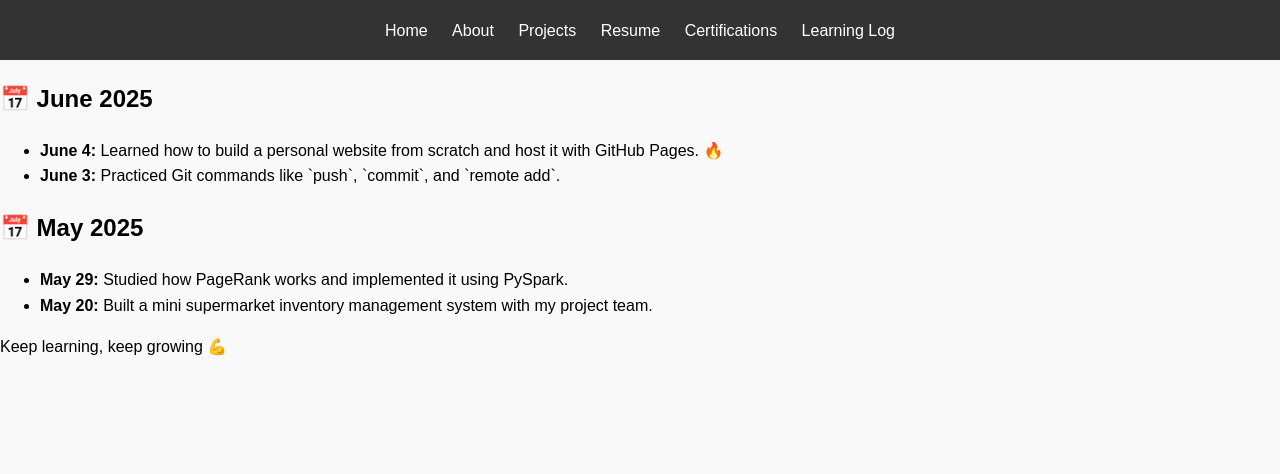
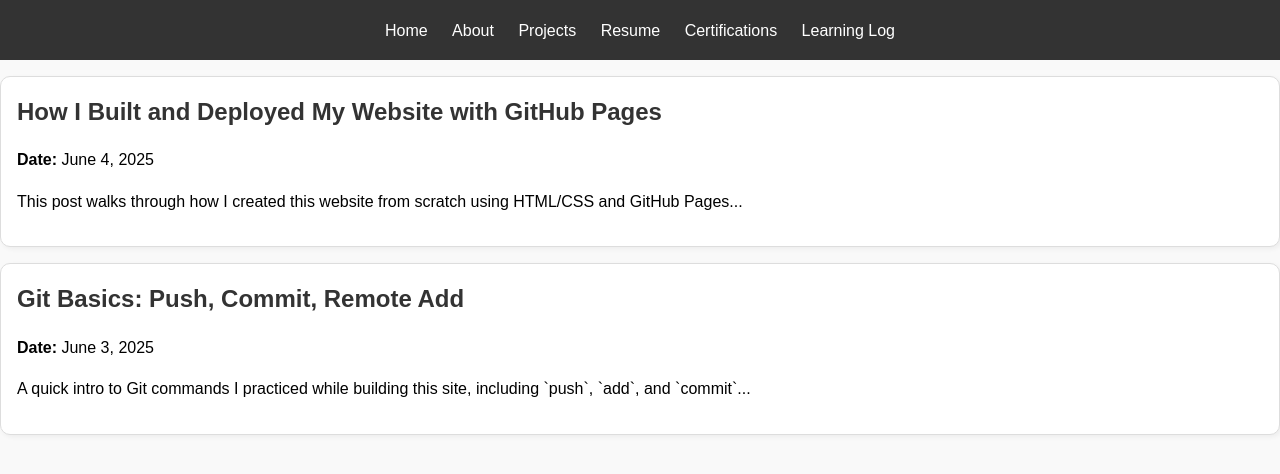
Before and after one commit to saltfish22/personal_website, a plain HTML site: page learning_log.html in a window 1280 px wide. Shown: the part 92-566 px from the top of the page. Drawn offline with Linux system fonts and the light colour scheme.

Commit message:
Added blog-style learning log

```diff
--- a/css/style.css
+++ b/css/style.css
@@ -18,3 +18,24 @@ body {
     margin: 0 10px;
     text-decoration: none;
   }
+  .blog-entry {
+    background: #fff;
+    border: 1px solid #ddd;
+    padding: 1rem;
+    margin: 1rem 0;
+    border-radius: 10px;
+    box-shadow: 2px 2px 5px rgba(0,0,0,0.05);
+  }
+
+  .blog-entry h2 {
+    margin: 0 0 0.5rem;
+  }
+
+  .blog-entry h2 a {
+    text-decoration: none;
+    color: #333;
+  }
+
+  .blog-entry h2 a:hover {
+    text-decoration: underline;
+  }
--- a/learning_log.html
+++ b/learning_log.html
@@ -19,21 +19,17 @@
   </header>
 
   <main>
-    <h2>📅 June 2025</h2>
-    <ul>
-      <li><strong>June 4:</strong> Learned how to build a personal website from scratch and host it with GitHub Pages. 🔥</li>
-      <li><strong>June 3:</strong> Practiced Git commands like `push`, `commit`, and `remote add`. </li>
-    </ul>
+    <section class="blog-entry">
+      <h2><a href="blog/2025-06-04.html">How I Built and Deployed My Website with GitHub Pages</a></h2>
+      <p><strong>Date:</strong> June 4, 2025</p>
+      <p>This post walks through how I created this website from scratch using HTML/CSS and GitHub Pages...</p>
+    </section>
 
-    <h2>📅 May 2025</h2>
-    <ul>
-      <li><strong>May 29:</strong> Studied how PageRank works and implemented it using PySpark.</li>
-      <li><strong>May 20:</strong> Built a mini supermarket inventory management system with my project team.</li>
-    </ul>
+    <section class="blog-entry">
+      <h2><a href="blog/2025-06-03.html">Git Basics: Push, Commit, Remote Add</a></h2>
+      <p><strong>Date:</strong> June 3, 2025</p>
+      <p>A quick intro to Git commands I practiced while building this site, including `push`, `add`, and `commit`...</p>
+    </section>
   </main>
-
-  <footer>
-    <p>Keep learning, keep growing 💪</p>
-  </footer>
 </body>
 </html>
```
Also changed, not shown: blog/2025-06-04.html (added, +22 -0 lines).
